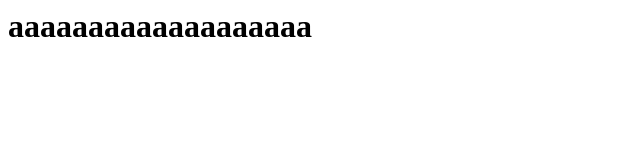
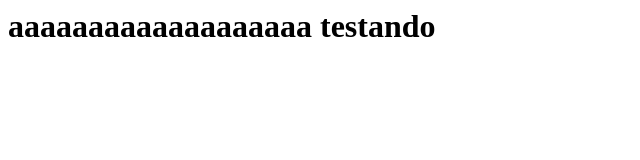
Before and after one commit to acacv/Evolucao-no-HTML5, a plain HTML site: page index.html in a window 1280 px wide. Shown: the whole page, without its empty margins (0-640 px from the left). Drawn offline with Linux system fonts and the light colour scheme.

Commit message:
commit 3

```diff
--- a/index.html
+++ b/index.html
@@ -3,6 +3,6 @@
         <title>Carol :D</title>
     </head>
     <body>
-        <h1>aaaaaaaaaaaaaaaaaaa</h1>
+        <h1>aaaaaaaaaaaaaaaaaaa testando</h1>
     </body>
 </html>
```
